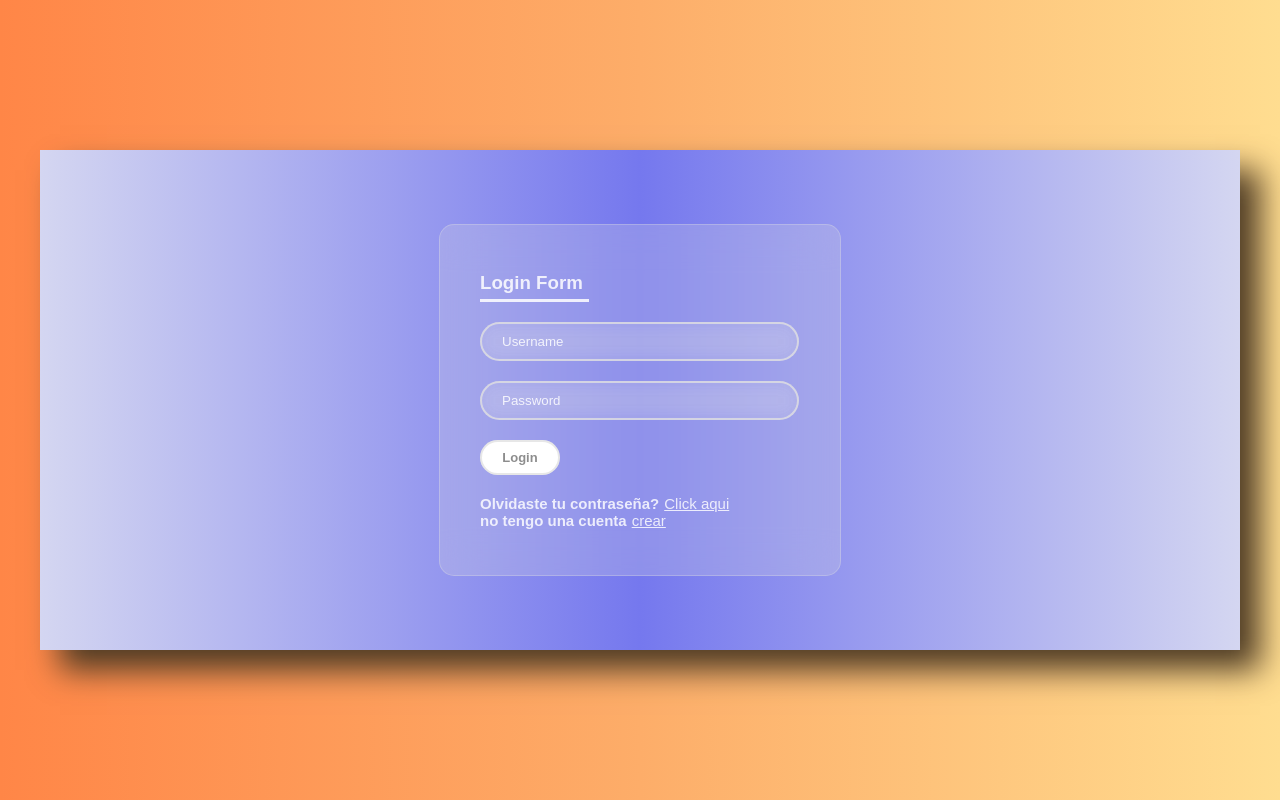
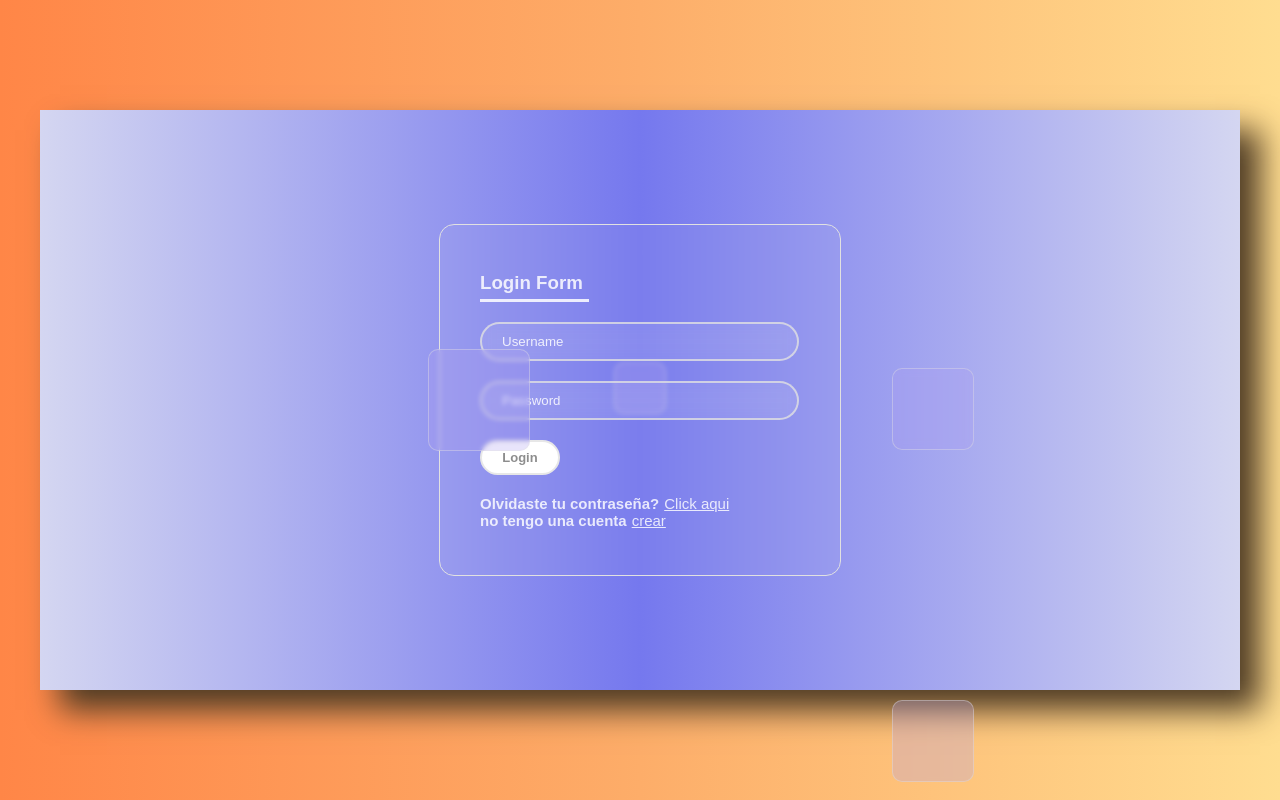
Before and after one commit to moisefdez/P-13, a plain HTML site: page index.html in a window 1280 px wide. Drawn offline with Linux system fonts and the light colour scheme.

Commit message:
create-cuadros

```diff
--- a/index.html
+++ b/index.html
@@ -35,5 +35,12 @@
                     </div>
                 </section>
             </form>
+
+            <!-- CUADROS ANIMADOS -->
+            <div class="cuadros" id="cuadro1"></div>
+            <div class="cuadros" id="cuadro2"></div>
+            <div class="cuadros" id="cuadro3"></div>
+            <div class="cuadros" id="cuadro4"></div>
+            <div class="cuadros" id="cuadro5"></div>
         </div>
     </section>
--- a/styles.css
+++ b/styles.css
@@ -23,7 +23,7 @@
 #wrap {
     width: 95%;
     max-width: 1200px;
-    min-height: 500px;
+    min-height: 580px;
     height: auto;
     background: linear-gradient(to right, #d4d6f1,#7578ee,#d4d6f1);
     box-shadow: 20px 20px 30px #4e3b24;
@@ -42,10 +42,10 @@
 #form{
     width: 400px;
     height: 350px;
-    background-color: rgba(225, 225, 225, 0.233);
-    backdrop-filter:blur(20px);
+    background-color: rgb(225 225 225 / 5%);
+    backdrop-filter:blur(2px);
     border-radius: 15px;
-    border: 1px solid  rgba(225, 225, 225, 0.315);
+    border: 1px solid  rgb(225 225 225);
     gap: 20px;
     font-family: sans-serif;
 
@@ -53,6 +53,8 @@
     justify-content: center;
     align-items: center;
     flex-direction: column;
+    overflow: hidden;
+    z-index: 1;
 }
 
 #content{
@@ -126,3 +128,48 @@ input[type = button]{
     font-family: sans-serif;
     padding-left: 5px;
 }
+
+/* CUADRADOS ANIMADOS */
+
+.cuadros{
+    width: 100px;
+    height: 100px;
+    background-color: #ac9ff147 ;
+    backdrop-filter: blur(5px);
+    position: fixed;
+    border:1px solid rgba(225, 225, 225, 0.404);
+    border-radius: 10px;
+}
+
+#cuadro1{
+    left: 428px;
+    backdrop-filter: blur(2px);
+    z-index: 2;
+}
+#cuadro2{
+    width: 50px;
+    height: 50px;
+    top: 830px;
+    left: 614px;
+}
+#cuadro3{
+    width: 80px;
+    height: 80px;
+    left: 892px;
+    top: 700px;
+    backdrop-filter: blur(2px);
+    z-index: 2;
+}
+#cuadro4{
+    width: 80px;
+    height: 80px;
+    left: 892px;
+    top: 368px;
+    z-index: 0;
+}
+#cuadro5{
+    top: 362px;
+    width: 50px;
+    height: 50px;
+    z-index: 0;
+}
```
